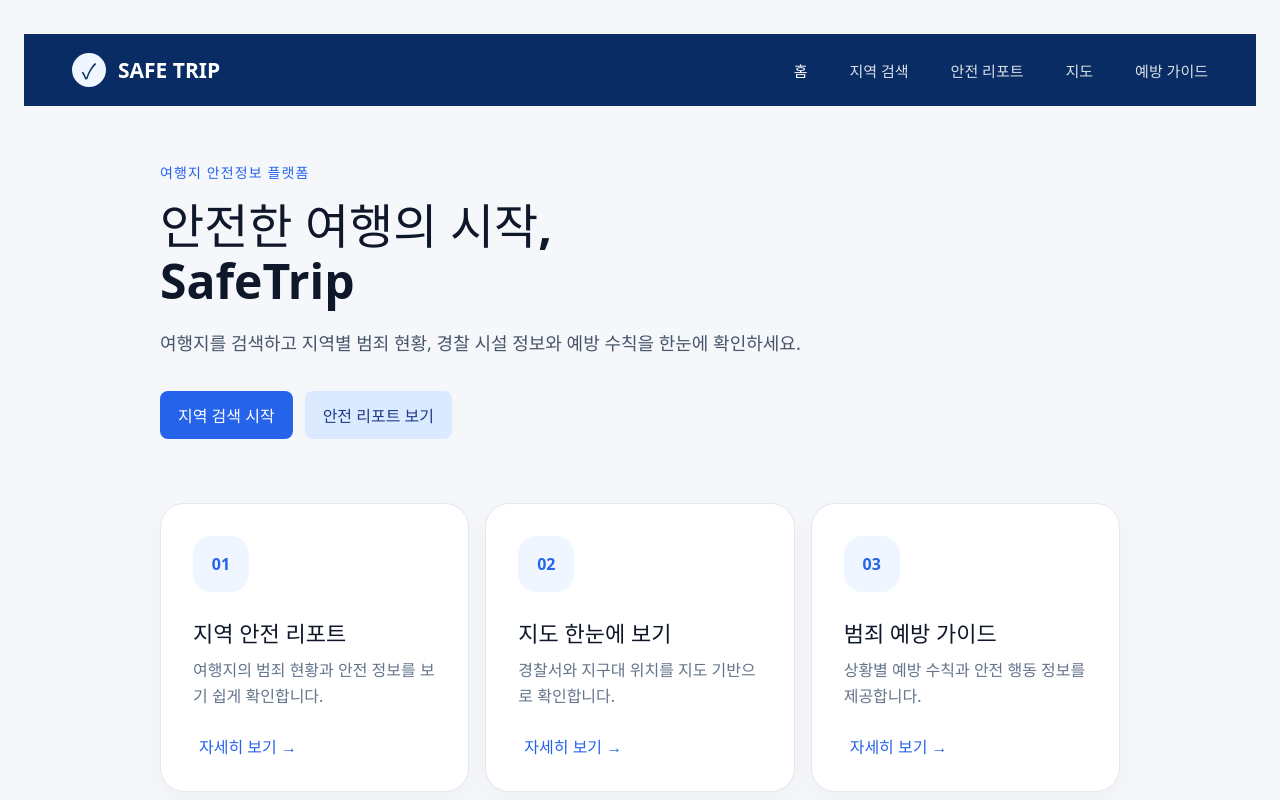
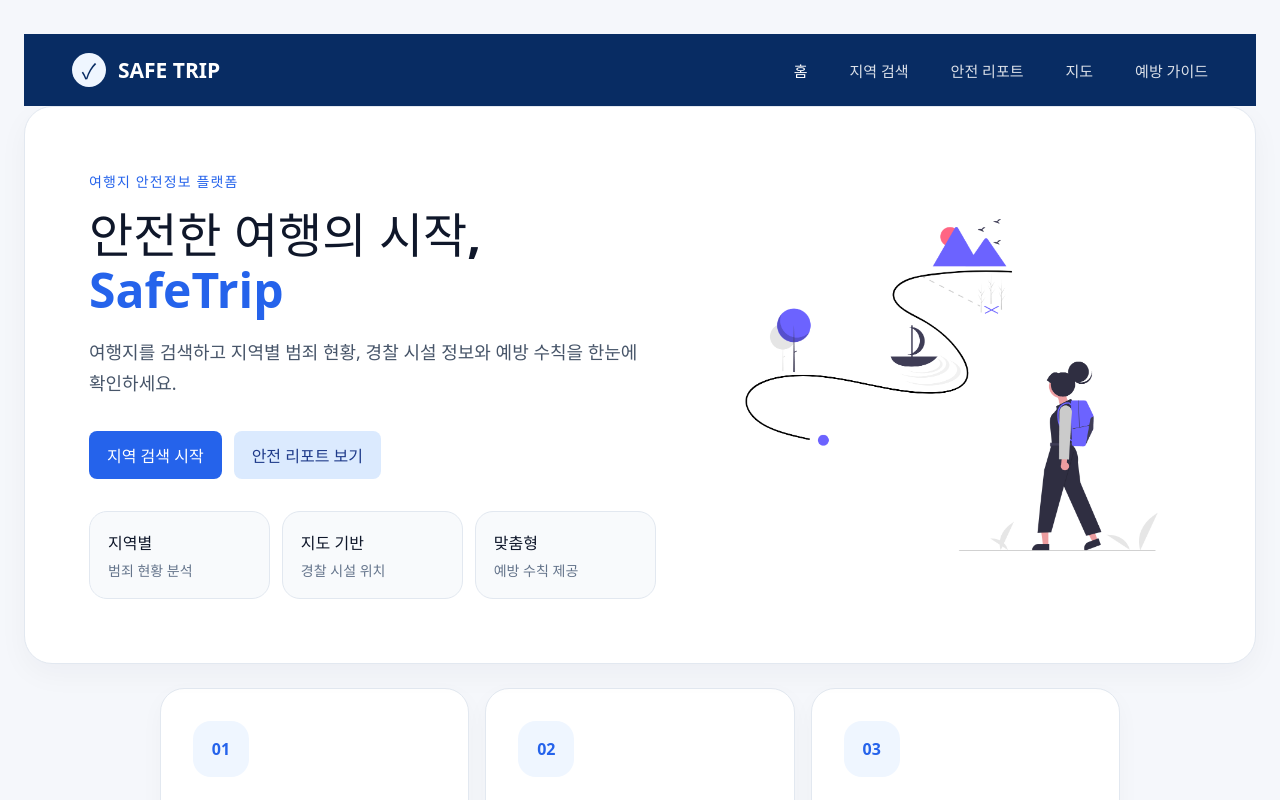
Before and after one commit to knsime12/crime-risk-analysis, a React (Vite) app in the folder frontend/: page / in a window 1280 px wide. Shown: the top 800 px of the page. Built offline with nearby package versions, Linux system fonts and the light colour scheme; no server answers.

Commit message:
refactor: 홈 화면 legacy UI 구조 반영

```diff
--- a/frontend/src/components/HomeSection.jsx
+++ b/frontend/src/components/HomeSection.jsx
@@ -1,7 +1,10 @@
+import travelImage from '../assets/travel.png'
+
 export default function HomeSection({ onStartSearch, onViewMap, onViewGuide }) {
   return (
     <>
       <section className="hero-section">
+        <div className="hero-text">
           <p className="eyebrow">여행지 안전정보 플랫폼</p>
           <h1>
             안전한 여행의 시작,<br />
@@ -19,6 +22,28 @@ export default function HomeSection({ onStartSearch, onViewMap, onViewGuide }) {
             <button type="button" className="secondary-button" onClick={onStartSearch}>
               안전 리포트 보기
             </button>
+          </div>
+
+          <div className="quick-info">
+            <div>
+              <strong>지역별</strong>
+              <span>범죄 현황 분석</span>
+            </div>
+
+            <div>
+              <strong>지도 기반</strong>
+              <span>경찰 시설 위치</span>
+            </div>
+
+            <div>
+              <strong>맞춤형</strong>
+              <span>예방 수칙 제공</span>
+            </div>
+          </div>
+        </div>
+
+        <div className="hero-visual">
+            <img src={travelImage} alt="여행 일러스트" />
         </div>
       </section>
 
--- a/frontend/src/styles/home.css
+++ b/frontend/src/styles/home.css
@@ -1,7 +1,24 @@
 .hero-section {
-  max-width: 960px;
+  max-width: 1280px;
+  min-height: 520px;
   margin: 0 auto;
-  padding: 56px 0 40px;
+  padding: 64px;
+  display: flex;
+  align-items: center;
+  justify-content: space-between;
+  gap: 56px;
+  overflow: hidden;
+  position: relative;
+  border: 1px solid #e2e8f0;
+  border-radius: 28px;
+  background: #ffffff;
+  box-shadow: 0 10px 30px rgba(15, 23, 42, 0.04);
+}
+
+.hero-text {
+  width: 52%;
+  position: relative;
+  z-index: 2;
 }
 
 .eyebrow {
@@ -18,6 +35,10 @@
   font-size: 48px;
   line-height: 1.15;
   color: #0f172a;
+}
+
+.hero-section h1 span {
+  color: #2563eb;
 }
 
 .hero-description {
@@ -109,7 +130,65 @@
   cursor: pointer;
 }
 
+.hero-visual {
+  width: 44%;
+  display: flex;
+  justify-content: flex-end;
+}
+
+.hero-visual img {
+  width: 100%;
+  max-width: 520px;
+  height: auto;
+  object-fit: contain;
+}
+
+.quick-info {
+  display: grid;
+  grid-template-columns: repeat(3, minmax(0, 1fr));
+  gap: 12px;
+  margin-top: 32px;
+}
+
+.quick-info div {
+  padding: 18px;
+  border-radius: 18px;
+  background: #f8fafc;
+  border: 1px solid #e2e8f0;
+}
+
+.quick-info strong,
+.quick-info span {
+  display: block;
+}
+
+.quick-info strong {
+  color: #0f172a;
+  font-size: 16px;
+}
+
+.quick-info span {
+  margin-top: 6px;
+  color: #64748b;
+  font-size: 14px;
+}
+
 @media (max-width: 768px) {
+  .hero-section {
+    padding: 36px 24px;
+    flex-direction: column;
+    align-items: flex-start;
+  }
+
+  .hero-text,
+  .hero-visual {
+    width: 100%;
+  }
+
+  .quick-info {
+    grid-template-columns: 1fr;
+  }
+
   .hero-section h1 {
     font-size: 34px;
   }
```
Also changed, not shown: frontend/src/assets/travel.png (added). Lines whose indentation alone changed are shown as unchanged.
